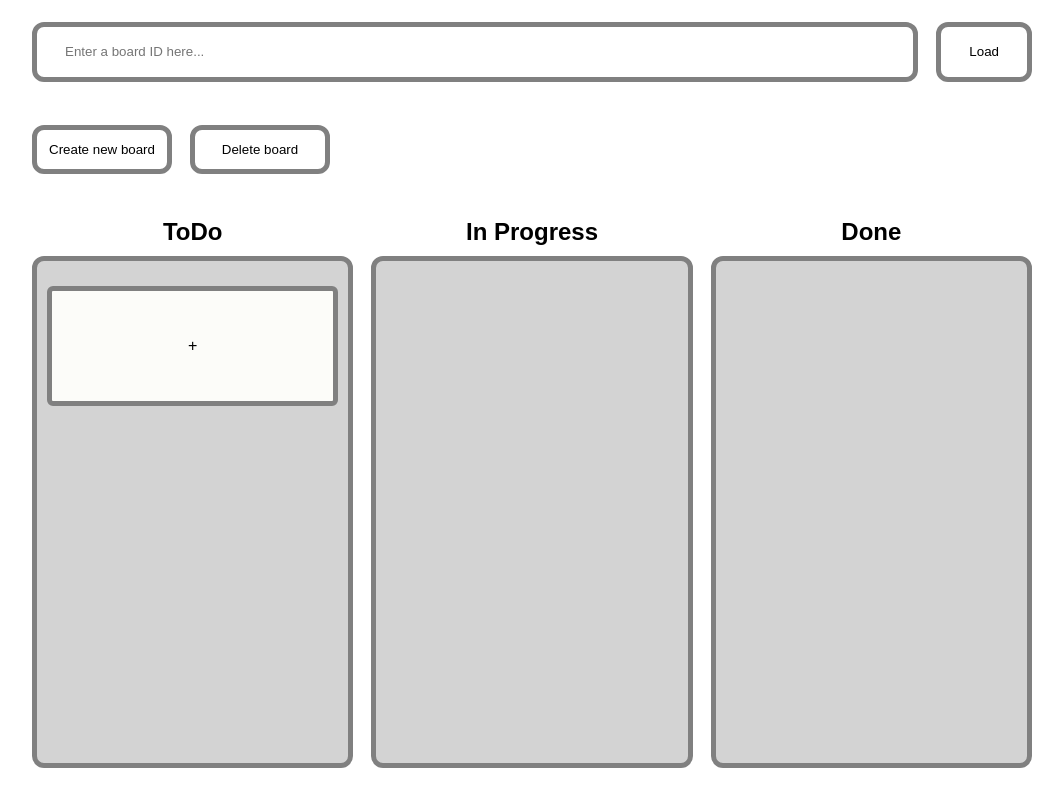
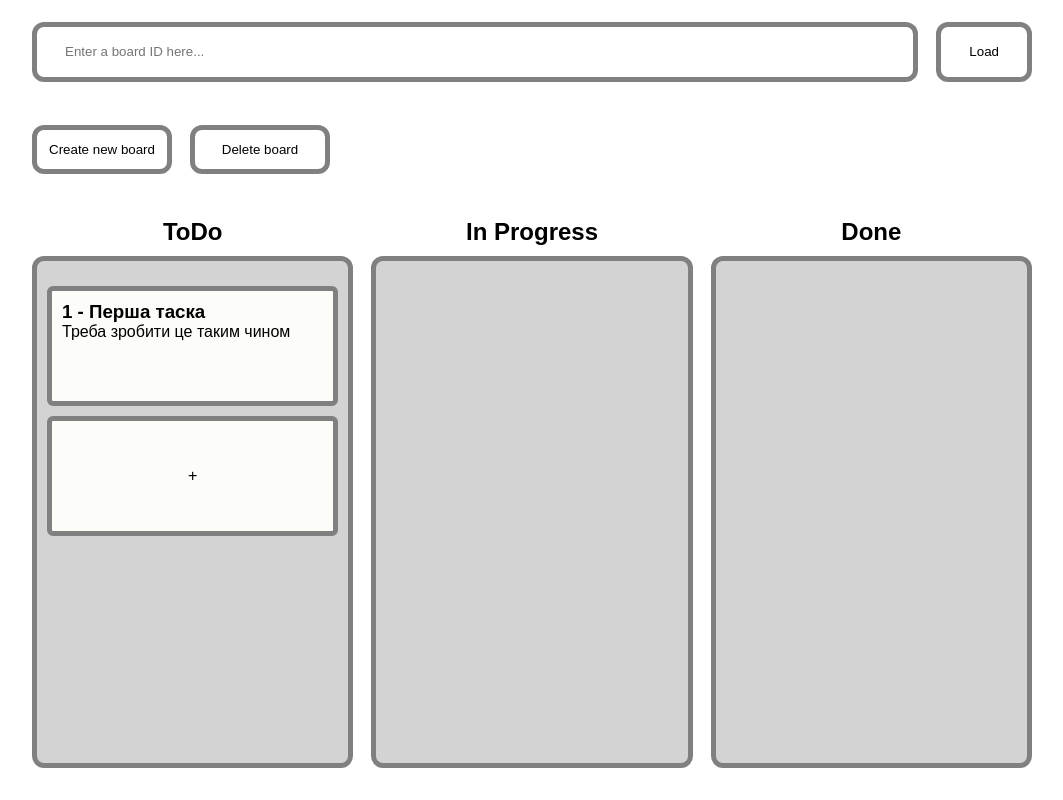
Before and after one commit to darynakarmazin/kanban-client, a React (Create React App) app: page / in a window 1280 px wide. Shown: the whole page, without its empty margins (108-1171 px from the left). Built offline with nearby package versions, Linux system fonts and the light colour scheme.

Commit message:
Updated  initialKanban

```diff
--- a/src/data.ts
+++ b/src/data.ts
@@ -50,7 +50,17 @@ export const kanban = [
 ];
 
 export const initialKanban = [
-  { id: "01", title: "ToDo", items: [] },
+  {
+    id: "01",
+    title: "ToDo",
+    items: [
+      {
+        id: "1adaabc",
+        title: "1 - Перша таска",
+        description: "Треба зробити це таким чином",
+      },
+    ],
+  },
   { id: "02", title: "In Progress", items: [] },
   { id: "03", title: "Done", items: [] },
 ];
```
